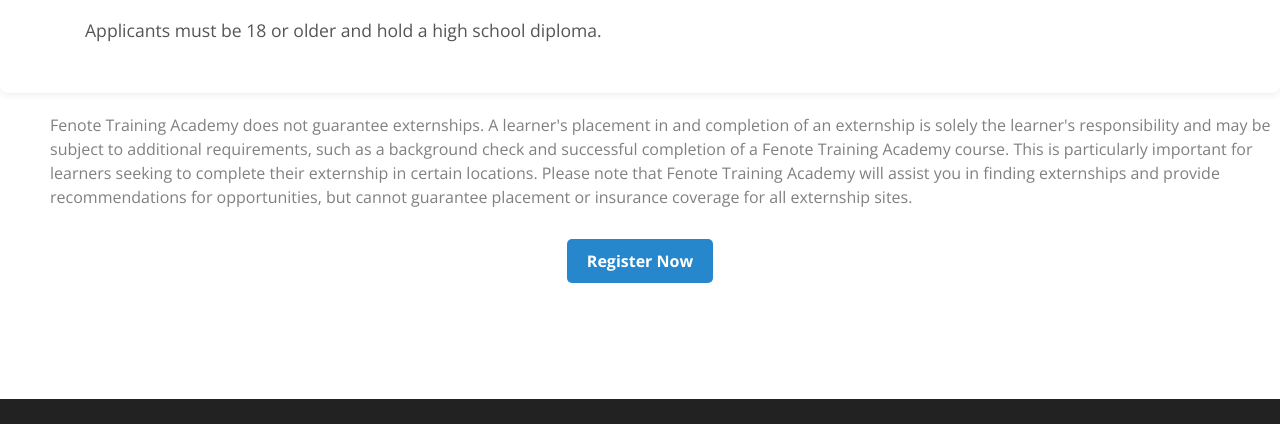
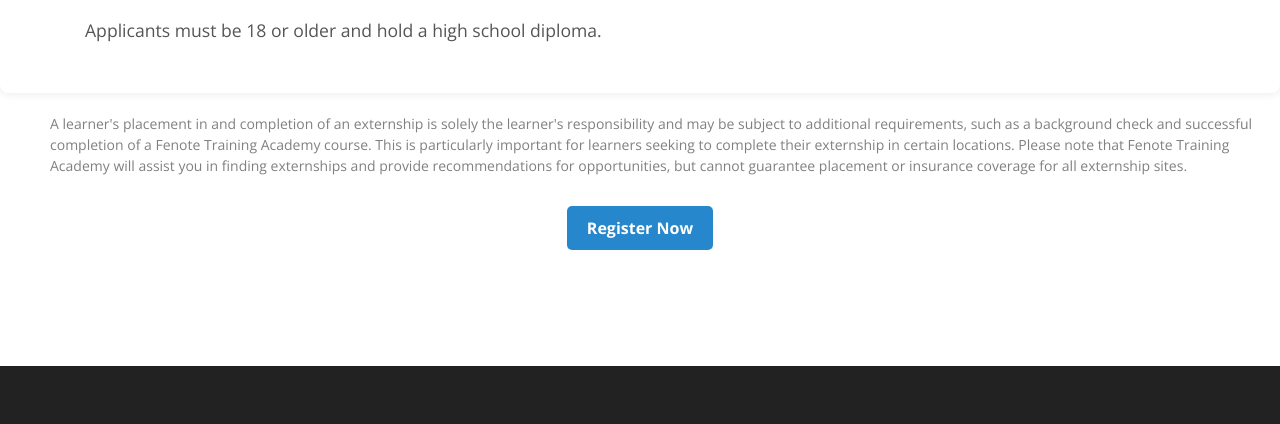
Before and after one commit to SiraYsia/FenoteTrainingAcademy, a plain HTML site: page phlebotomy.html in a window 1280 px wide. Shown: the part 2886-3310 px from the top of the page. Drawn offline with nearby package versions, Linux system fonts and the light colour scheme; some packages are replaced by stand-ins of ours.

Commit message:
fix font size of phle externdhip

```diff
--- a/phlebotomy.html
+++ b/phlebotomy.html
@@ -214,9 +214,10 @@
   </div>
 </section>
 
-<p style="margin-left: 50px; color: gray;">
-  Fenote Training Academy does not guarantee externships. A learner's placement in and completion of an externship is solely the learner's responsibility and may be subject to additional requirements, such as a background check and successful completion of a Fenote Training Academy course. This is particularly important for learners seeking to complete their externship in certain locations. Please note that Fenote Training Academy will assist you in finding externships and provide recommendations for opportunities, but cannot guarantee placement or insurance coverage for all externship sites.
-  </p>
+<p style="margin-left: 50px; color: gray; font-size: 14px;">
+  A learner's placement in and completion of an externship is solely the learner's responsibility and may be subject to additional requirements, such as a background check and successful completion of a Fenote Training Academy course. This is particularly important for learners seeking to complete their externship in certain locations. Please note that Fenote Training Academy will assist you in finding externships and provide recommendations for opportunities, but cannot guarantee placement or insurance coverage for all externship sites.
+</p>
+
 
 
 <div class="button-container">
```
